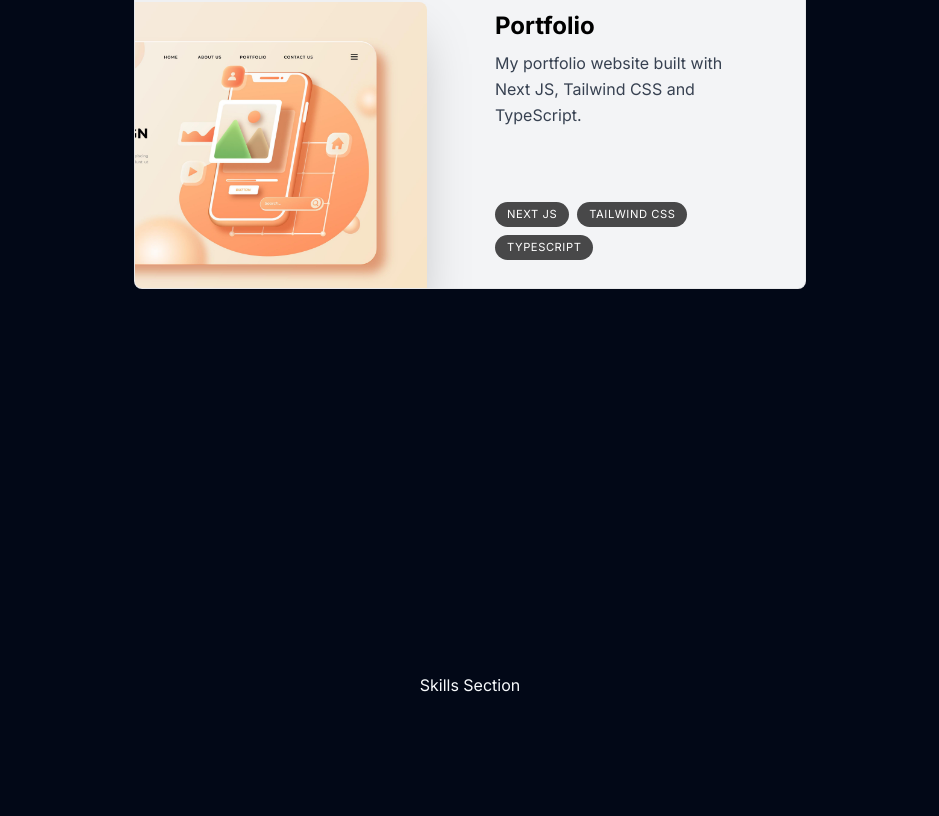
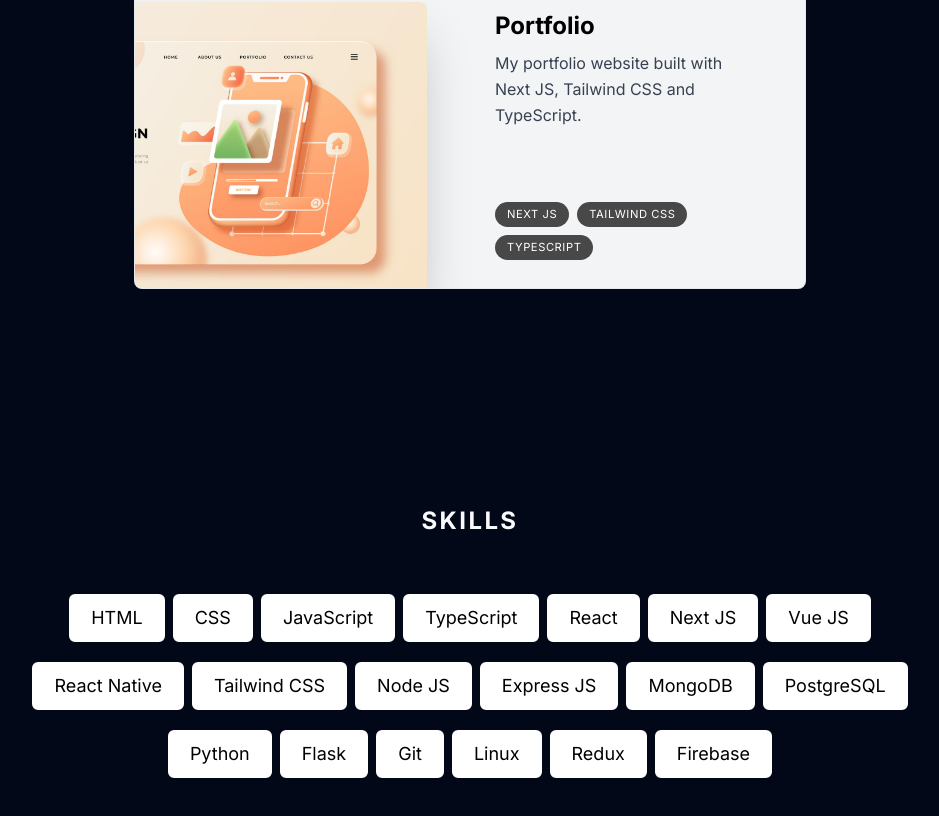
Before and after one commit to praddyyyy/praddyyyy.github.io, a Next.js app: page / in a window 1280 px wide. Shown: the part 2111-2927 px from the top of the page, without its empty margins (170-1109 px from the left). Built offline with nearby package versions, Linux system fonts and the light colour scheme.

Commit message:
add skills content

```diff
--- a/components/SkillsSection/SkillsSection.tsx
+++ b/components/SkillsSection/SkillsSection.tsx
@@ -1,8 +1,60 @@
+"use client";
+import { motion } from "framer-motion";
+
+const skillsData = [
+  "HTML",
+  "CSS",
+  "JavaScript",
+  "TypeScript",
+  "React",
+  "Next JS",
+  "Vue JS",
+  "React Native",
+  "Tailwind CSS",
+  "Node JS",
+  "Express JS",
+  "MongoDB",
+  "PostgreSQL",
+  "Python",
+  "Flask",
+  "Git",
+  "Linux",
+  "Redux",
+  "Firebase",
+];
+
+const fadeInVariations = {
+  initial: { opacity: 0, y: 100 },
+  animate: (index: number) => ({
+    opacity: 1,
+    y: 1,
+    transition: { delay: 0.05 * index },
+  }),
+};
+
 const SkillsSection = () => {
   return (
-    <div className="h-screen flex flex-col items-center justify-center -mt-[73px] pt-[73px]">
-      <p>Skills Section</p>
-    </div>
+    <section
+      id="skills"
+      className="flex mt-32 flex-col items-center justify-center mb-28 text-center sm:mb-40 scroll-mt-28"
+    >
+      <p className="text-2xl tracking-widest font-bold py-14">SKILLS</p>
+      <ul className="flex flex-wrap justify-center gap-2 gap-y-5 text-lg max-w-[55rem] text-black">
+        {skillsData.map((skill, i) => (
+          <motion.li
+            className="bg-white opacity-60 border-2 border-white rounded-md px-5 py-2"
+            key={i}
+            variants={fadeInVariations}
+            initial="initial"
+            whileInView="animate"
+            viewport={{ once: false }}
+            custom={i}
+          >
+            {skill}
+          </motion.li>
+        ))}
+      </ul>
+    </section>
   );
 };
 
```
